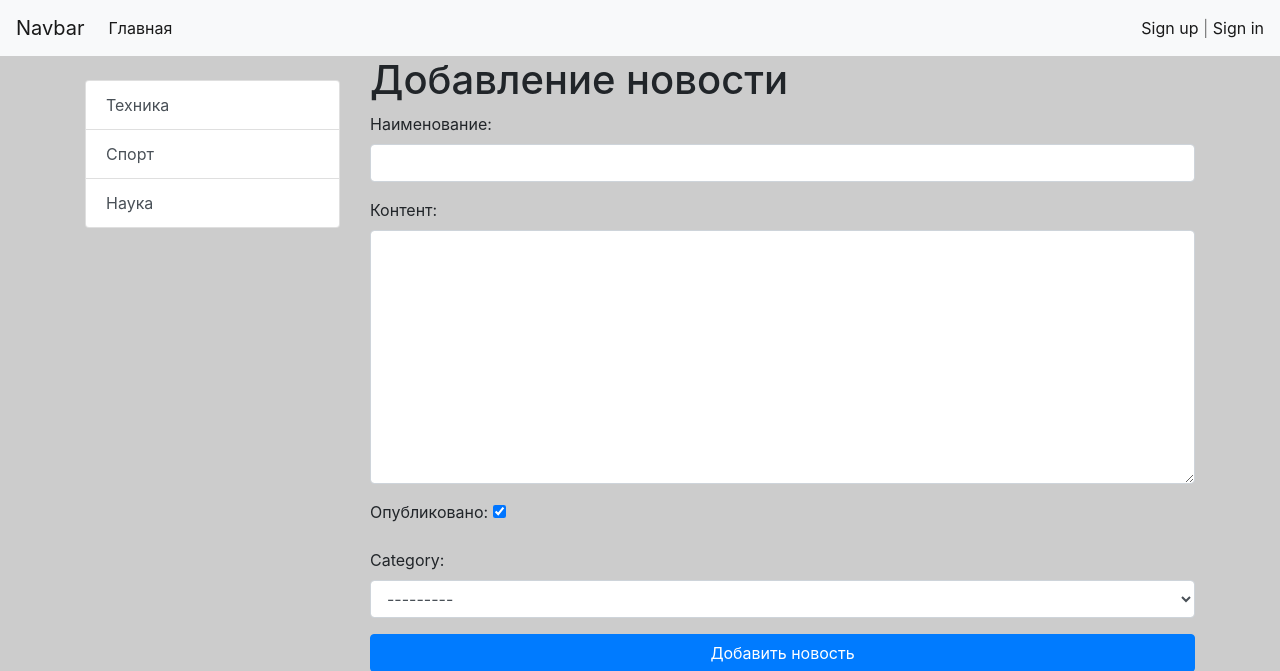
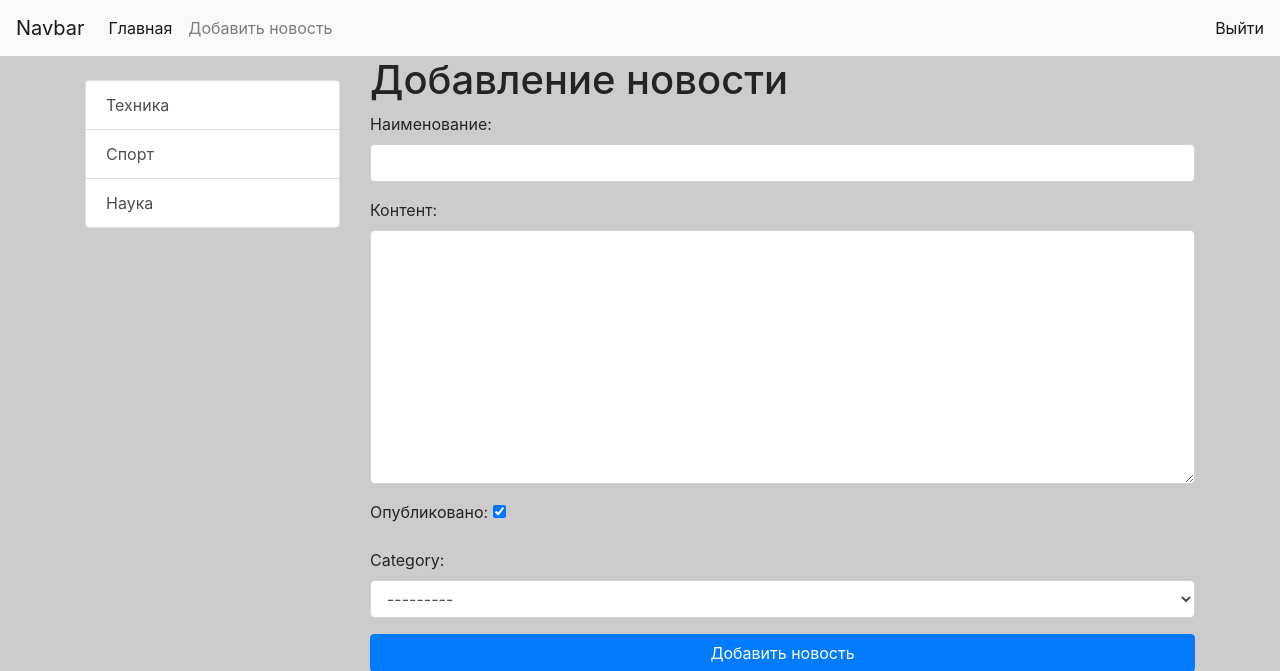
Before and after one commit to S-Lump/snake_backend, a Django app: page /news/add-news/ in a window 1280 px wide. Shown: the top 671 px of the page. Run offline with Django 3.2, Linux system fonts and the light colour scheme; a user stored in the database is signed in; data comes from the database, SQL or seed files in the repository; some libraries are stand-ins or nearby versions.

Commit message:
add logout button

```diff
--- a/bilogger/templates/inc/_nav.html
+++ b/bilogger/templates/inc/_nav.html
@@ -7,12 +7,16 @@
     <div class="collapse navbar-collapse" id="navbarSupportedContent">
       <ul class="navbar-nav mr-auto">
         <li class="nav-item active"><a class="nav-link" href="{% url 'home' %}">Главная</a></li>
-        {% if request.is_authenticated %}
+        {% if request.user.is_authenticated %}
         <li class="nav-item"><a class="nav-link" href="{% url 'add_news' %}">Добавить новость</a></li>
         {% endif %}
       </ul>
       <span class="navbar-text">
-        <a href="{% url 'register' %}">Sign up</a> | <a href="{% url 'login' %}">Sign in</a>
+        {% if request.user.is_authenticated %}
+          <a href="{% url 'logout' %}">Выйти</a>
+        {% else %}
+          <a href="{% url 'register' %}">Зарегистрироваться</a> | <a href="{% url 'login' %}">Войти</a>
+        {% endif %}
       </span>
     </div>
 </nav>
```
